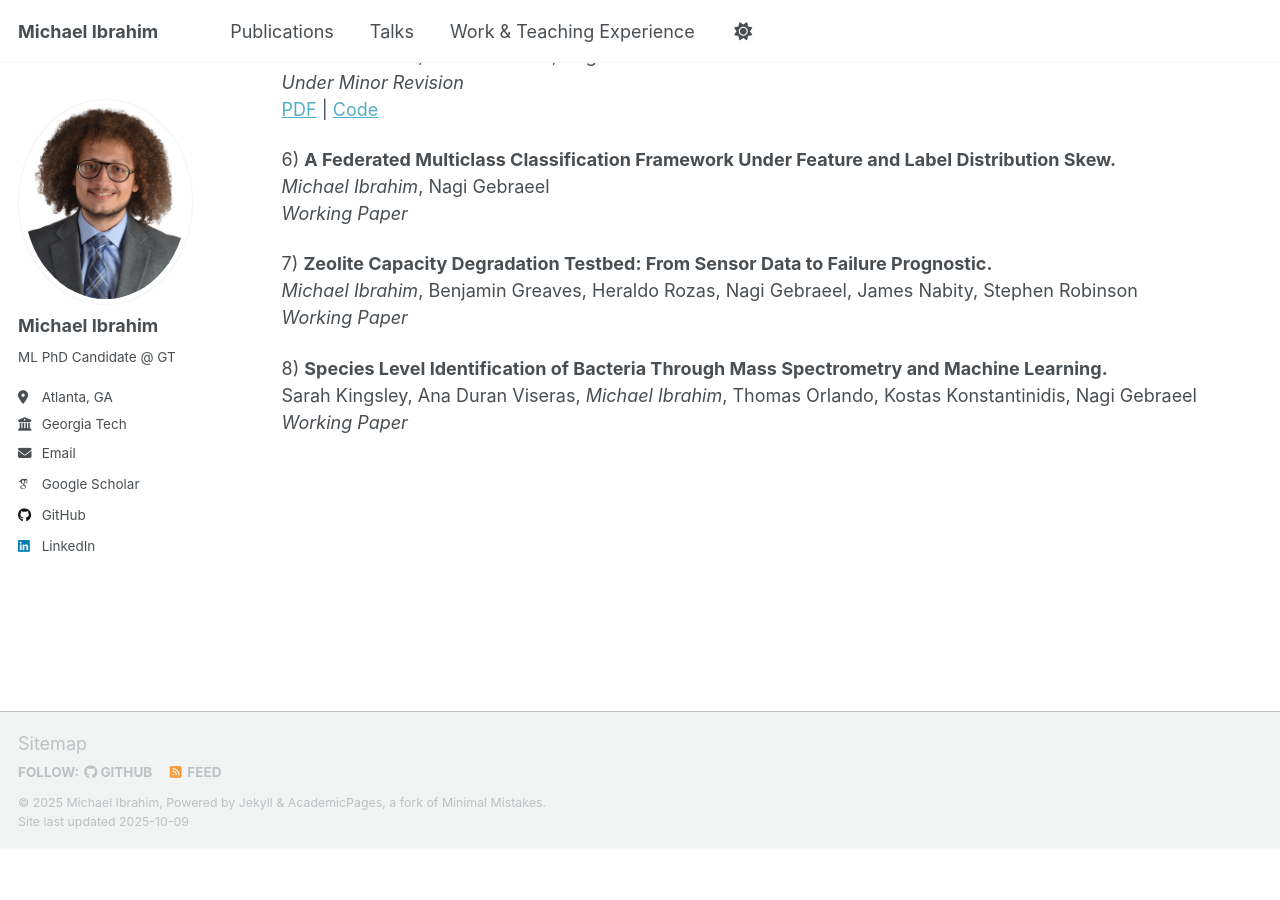
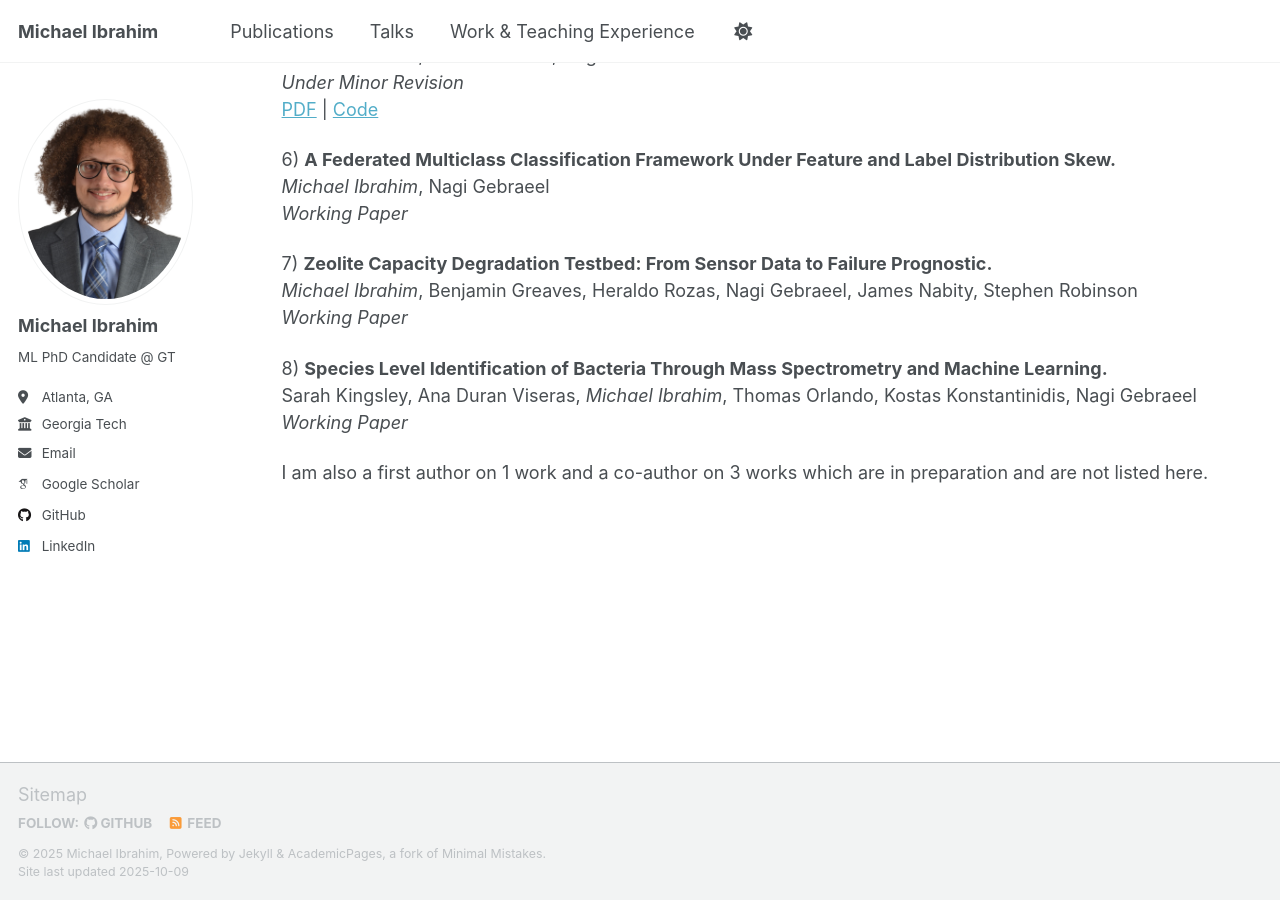
Before and after one commit to mibrahim41/mibrahim41.github.io, a Jekyll site: the page built from _pages/publications.md, in a window 1280 px wide and 900 px high, scrolled down 710 px. Built offline with Jekyll 4.4.1, drawn with Linux system fonts in a browser that asks for light colours; some web fonts are replaced; a script that is not in the unit is left out; before the commit the page ends 1559 px from its top, so only the background shows below that.

Commit message:
Update publications.md

```diff
--- a/_pages/publications.md
+++ b/_pages/publications.md
@@ -40,3 +40,5 @@ author_profile: true
 8) **Species Level Identification of Bacteria Through Mass Spectrometry and Machine Learning.**
     Sarah Kingsley, Ana Duran Viseras, *Michael Ibrahim*, Thomas Orlando, Kostas Konstantinidis, Nagi Gebraeel
    *Working Paper*
+
+I am also a first author on 1 work and a co-author on 3 works which are in preparation and are not listed here.
```
